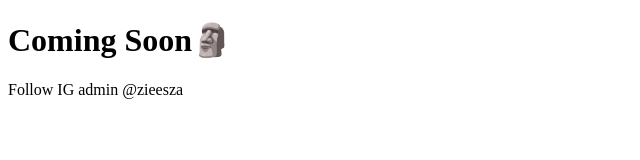
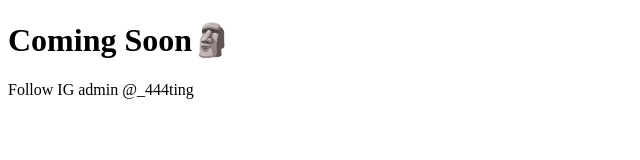
Before and after one commit to wtmsdrjt-2nd/hutao-bot, a plain HTML site: page index.html in a window 1280 px wide. Shown: the full height of the page, 0-640 px from the left. Drawn offline with Linux system fonts and the light colour scheme.

Commit message:
Update index.html

```diff
--- a/index.html
+++ b/index.html
@@ -7,6 +7,6 @@
 </head>
 <body>
     <h1>Coming Soon🗿</h1>
-    <p>Follow IG admin @zieesza</p>
+    <p>Follow IG admin @_444ting</p>
 </body>
 </html>
```
